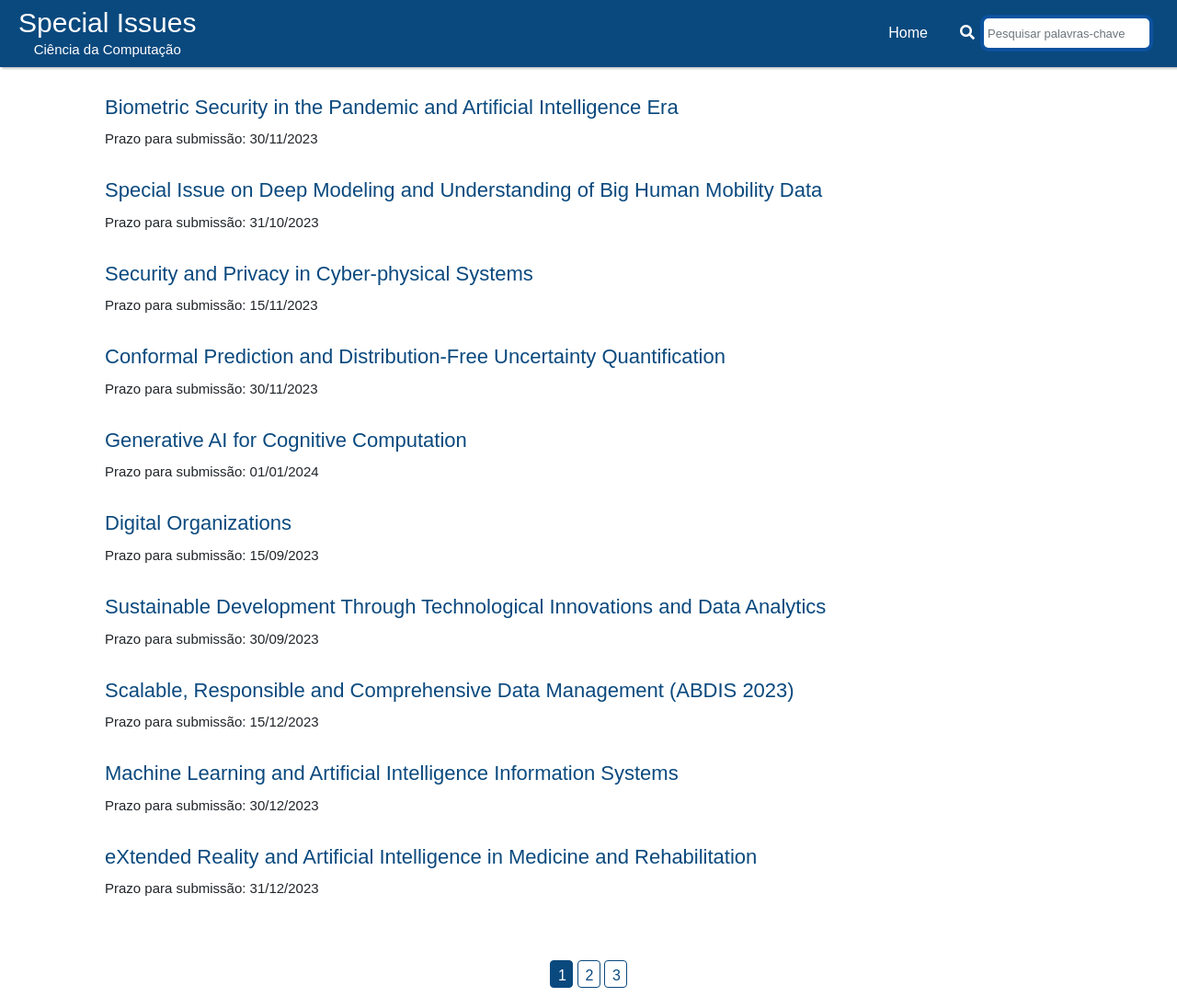
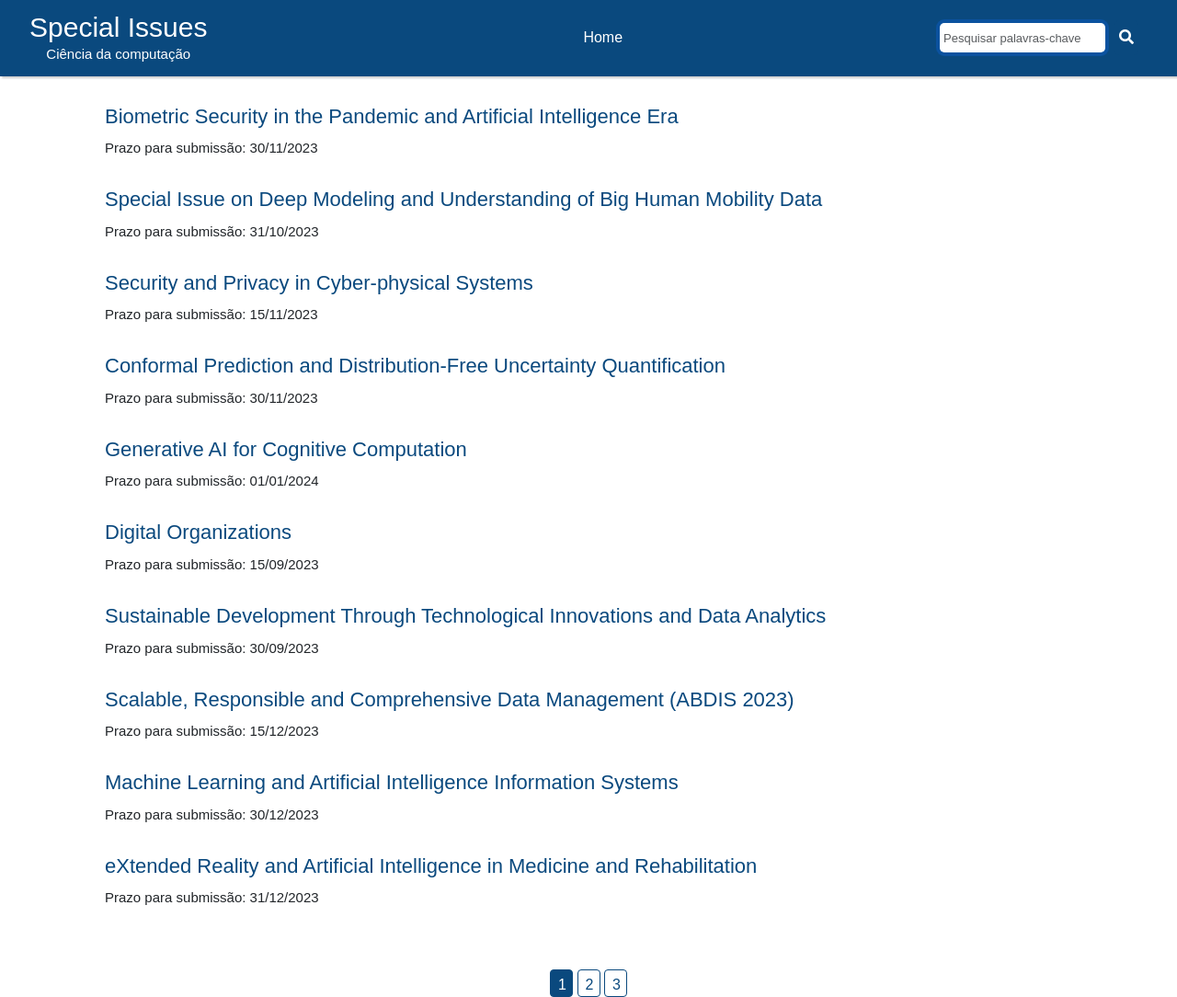
Before and after one commit to cefet-rj-dal-dev/projSpecialIssues, a Flask app: page /search in a window 1280 px wide. Shown: the whole page at 92% size. Run offline with Flask 3, Linux system fonts and the light colour scheme.

Commit message:
update navbar user

```diff
--- a/proj_SpecialIssues/website/templates/admin/home.html
+++ b/proj_SpecialIssues/website/templates/admin/home.html
@@ -72,7 +72,7 @@
     <ul>
         {% for spi in specialissues.items %}
         <li class="special-issue">
-            <h3><a href="/admin/detalhes/{{ spi.id }}">{{ spi.titulo }}</a></h3>
+            <h3><a href="/detalhes/{{ spi.id }}">{{ spi.titulo }}</a></h3>
             <p class="date">Prazo para submissão: {{ spi.prazo.strftime('%d/%m/%Y') }}</p>
 
         </li>
--- a/proj_SpecialIssues/website/templates/users/users_navbar.html
+++ b/proj_SpecialIssues/website/templates/users/users_navbar.html
@@ -6,118 +6,53 @@
     <meta charset="UTF-8">
     <meta name="viewport" content="width=device-width, initial-scale=1.0">
     <title>Special Issues</title>
+
     <link rel="stylesheet" href="https://cdnjs.cloudflare.com/ajax/libs/font-awesome/5.15.3/css/all.min.css">
-    <style>
-        body {
-            margin: 0;
-            padding: 0;
-            font-family: Arial, sans-serif;
-            background-color: white;
-        }
+    <link href="https://cdn.jsdelivr.net/npm/bootstrap@5.3.3/dist/css/bootstrap.min.css" rel="stylesheet" integrity="sha384-QWTKZyjpPEjISv5WaRU9OFeRpok6YctnYmDr5pNlyT2bRjXh0JMhjY6hW+ALEwIH" crossorigin="anonymous">
+    <!--css-->
+    <link rel="stylesheet" type="text/css" href="{{ url_for('static', filename='css/styles_nav.css') }}">
 
-        .search-form {
-            display: flex; /* Torna os elementos filhos flexíveis para alinhamento */
-            align-items: center; /* Alinha verticalmente ao centro */
-        }
-
-        .form-control {
-            margin-right: 10px;
-            padding: 4px;
-            border: 1px;
-            border-radius: 5px;
-            background-color: white;
-            width: 180px;
-            align-items: center;
-        }
-
-        .form-control::placeholder {
-            font-size: 13px;
-            text-align: left;
-        }
-
-        .search-button {
-            background-color: #0a497e;
-            border: none;
-            border-radius: 5px;
-            color: white;
-            cursor: pointer;
-            padding: 7px 5px;
-            transition: 0.3s;
-            margin-left: 10px;
-            margin-right: 5px;
-        }
-
-        .search-button:hover {
-            background-color: #113a5c;
-            border-radius: 25px;
-        }
-
-        .navbar {
-            background-color: #0a497e;
-            color: white;
-            display: flex;
-            justify-content: space-between;
-            align-items: center;
-            padding: 7px 20px;
-            box-shadow: 2px 2px 2px #ccc;
-        }
-
-        .navbar-title {
-            display: flex;
-            flex-direction: column;
-            align-items: center;
-        }
-
-        .navbar-title h1 {
-            margin: 0;
-            font-size: 30px;
-        }
-
-        .navbar-title p {
-            margin: 0;
-            font-size: 15px;
-        }
-
-        .navbar-buttons {
-            display: flex;
-            align-items: center;
-        }
-
-        .navbar-buttons a {
-            text-decoration: none;
-            color: white;
-            padding: 7px 20px;
-            margin-left: 15px;
-            transition: background-color 0.5s;
-            border-radius: 20px;
-        }
-
-        .navbar-buttons a:hover {
-            background-color: #033863;
-        }
-
-
-    </style>
 </head>
 <body>
-    <nav class="navbar">
-        <div class="navbar-title">
-            <h1>Special Issues</h1>
-            <p>Ciência da Computação</p>
+  <nav class="navbar navbar-expand-lg fixed-top">
+    <div class="container-fluid">
+
+      <a class="navbar-brand me-auto" href="/">
+        <h1 class="titulo">Special Issues</h1>
+        <p class="subtitulo">Ciência da computação</p>
+      </a>
+
+      <div class="offcanvas offcanvas-end" tabindex="-1" id="offcanvasNavbar" aria-labelledby="offcanvasNavbarLabel">
+        <div class="offcanvas-header">
+          <h5 class="offcanvas-title" id="offcanvasNavbarLabel">Special Issues</h5>
+          <button type="button" class="btn-close" data-bs-dismiss="offcanvas" aria-label="Close"></button>
         </div>
-        <div class="navbar-buttons">
-            <a href="/" class="navbar-button">Home</a>
+        <div class="offcanvas-body">
+          <ul class="navbar-nav justify-content-center flex-grow-1 pe-3">
+            <li class="nav-item">
+              <a class="nav-link mx-lg-1 {% if request.path == '/admin/home' %}active{% endif %}" href="/">Home</a>
+            </li>
+          </ul>
+        </div>
+      </div>
+      <div class="d-flex">
+        <form action="{{ url_for('search') }}" method="POST">
+          <div class="search-form">
+              <input type="text" class="form-control" placeholder="Pesquisar palavras-chave" autofocus="autofocus" name="search-box" value="{{ session.get('search_value', '') }}">
+              <button type="submit" class="search-button"><i class="fas fa-search"></i></button>
 
-            <form action="{{ url_for('users_search') }}" method="POST">
-                <div class="search-form">
-                    <button type="submit" class="search-button"><i class="fas fa-search"></i></button>
-                    <input type="text" class="form-control" placeholder="Pesquisar palavras-chave" autofocus="autofocus" name="search-box" value="{{ session.get('search_value', '') }}">
-                </div>
-            </form>
+          </div>
+        </form>
 
-        </div>
-    </nav>
+      </div>
+      <button class="navbar-toggler" type="button" data-bs-toggle="offcanvas" data-bs-target="#offcanvasNavbar" aria-controls="offcanvasNavbar" aria-label="Toggle navigation">
+        <span class="navbar-toggler-icon"></span>
+      </button>
+
+    </div>
+  </nav>
     {% include '_messages.html' %}
+    <script src="https://cdn.jsdelivr.net/npm/bootstrap@5.3.3/dist/js/bootstrap.bundle.min.js" integrity="sha384-YvpcrYf0tY3lHB60NNkmXc5s9fDVZLESaAA55NDzOxhy9GkcIdslK1eN7N6jIeHz" crossorigin="anonymous"></script>
 </body>
 </html>
 {% endblock content %}
```
